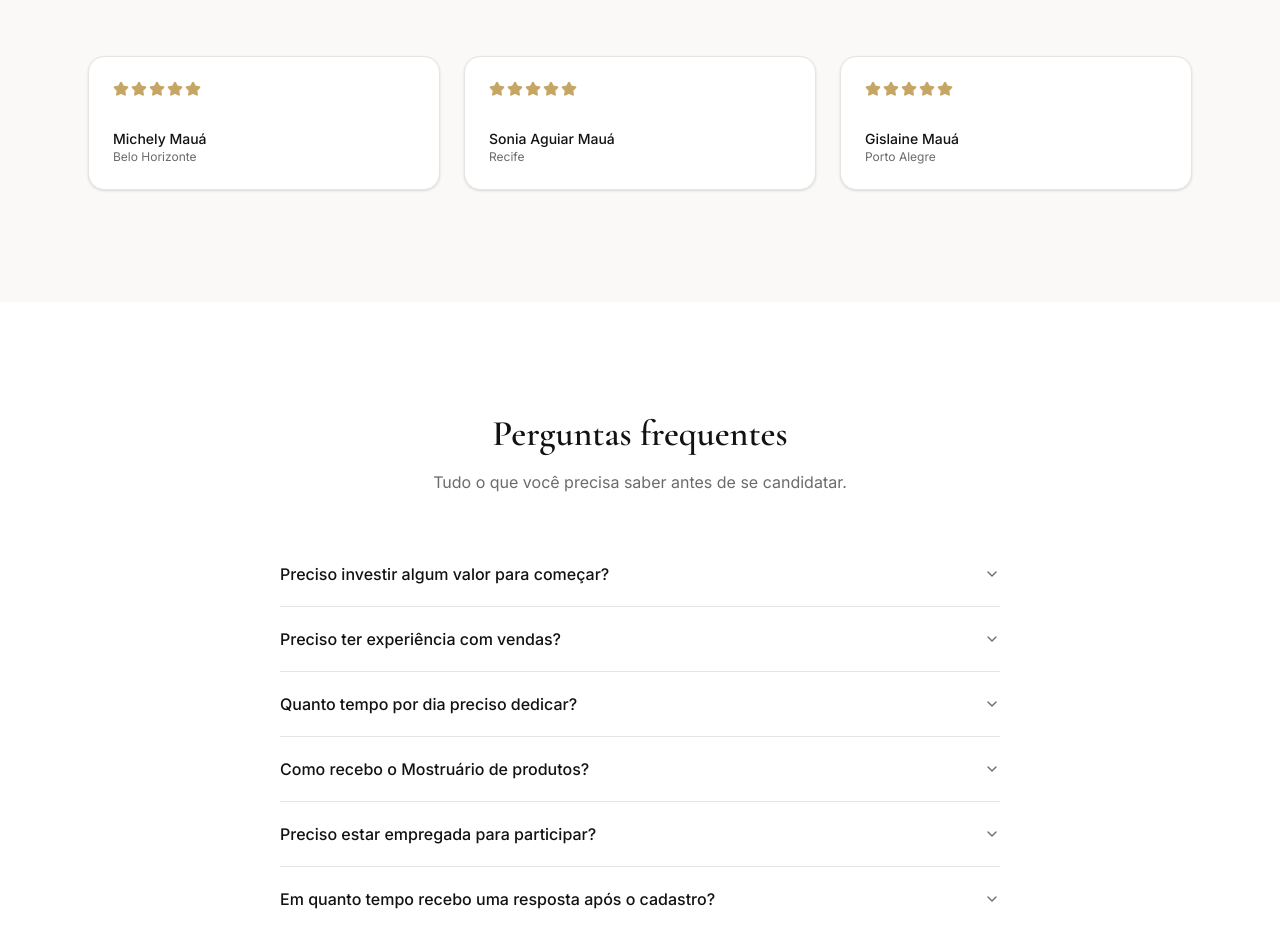
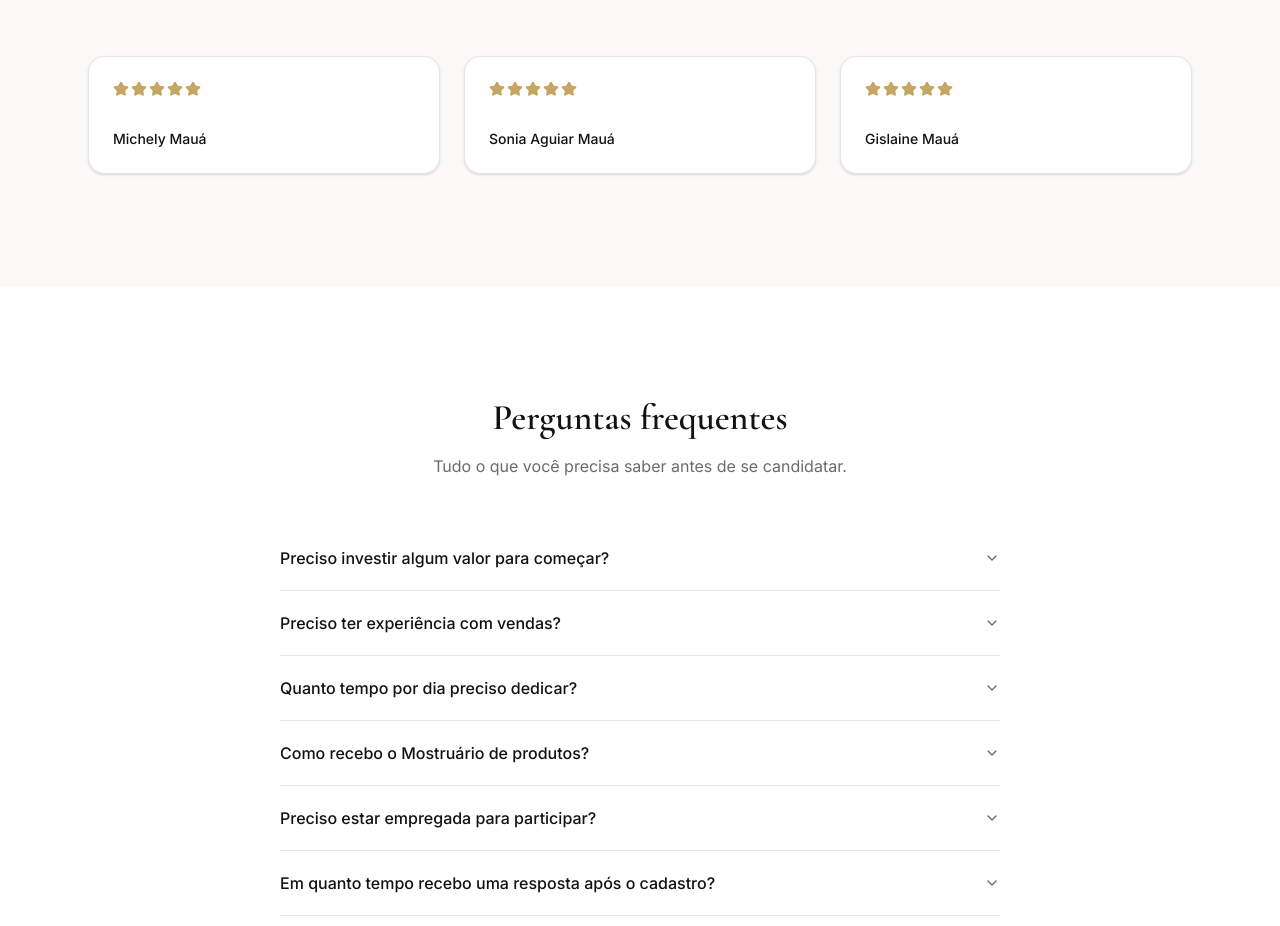
Before and after one commit to plaquinhasid-debug/tania-joias-recrutamento, a React (Vite) app in the folder apps/landing/: page / in a window 1280 px wide. Shown: the part 3588-4514 px from the top of the page. Built offline with nearby package versions, Linux system fonts and the light colour scheme; no server answers; what @tania-joias/shared would draw is missing.

Commit message:
Remove city names from testimonials section
Co-Authored-By: Claude Haiku 4.5 <noreply@anthropic.com>

```diff
--- a/apps/landing/src/components/sections/Depoimentos.tsx
+++ b/apps/landing/src/components/sections/Depoimentos.tsx
@@ -6,15 +6,12 @@ import { Card, CardContent } from "@/components/ui/card"
 const TESTIMONIALS = [
   {
     name: "Michely Mauá",
-    city: "Belo Horizonte",
   },
   {
     name: "Sonia Aguiar Mauá",
-    city: "Recife",
   },
   {
     name: "Gislaine Mauá",
-    city: "Porto Alegre",
   },
 ]
 
@@ -42,10 +39,7 @@ export function Depoimentos() {
                     ))}
                   </div>
                   <div className="flex-1" />
-                  <div>
-                    <p className="text-sm font-medium text-foreground">{testimonial.name}</p>
-                    <p className="text-xs text-muted-foreground">{testimonial.city}</p>
-                  </div>
+                  <p className="text-sm font-medium text-foreground">{testimonial.name}</p>
                 </CardContent>
               </Card>
             </Reveal>
```
